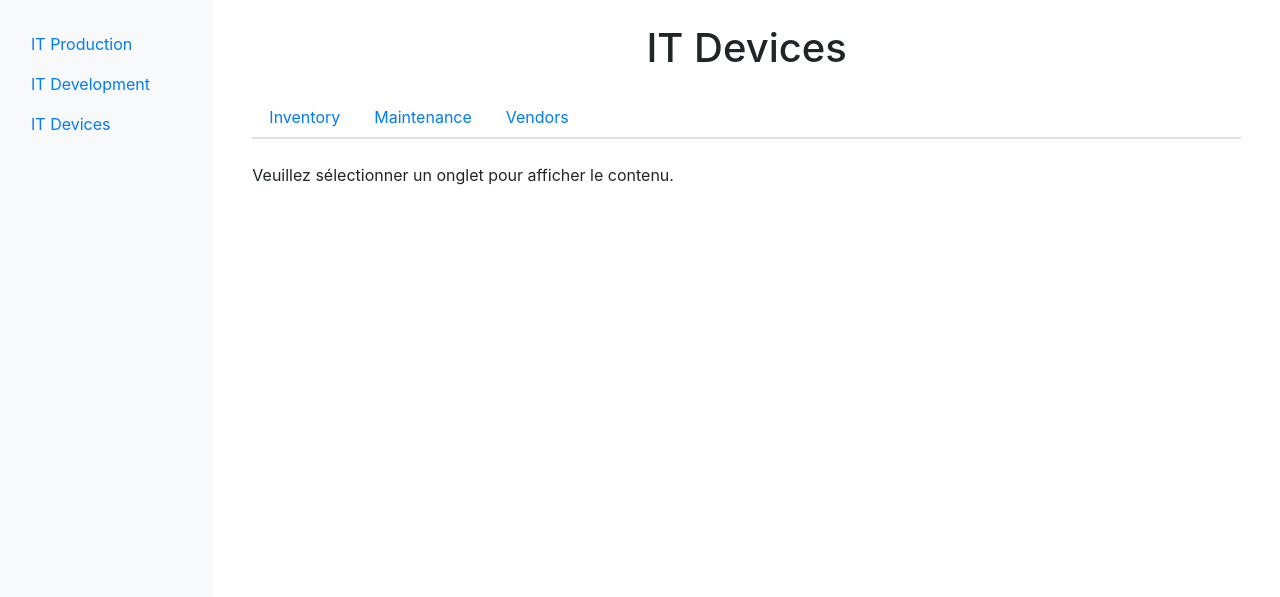
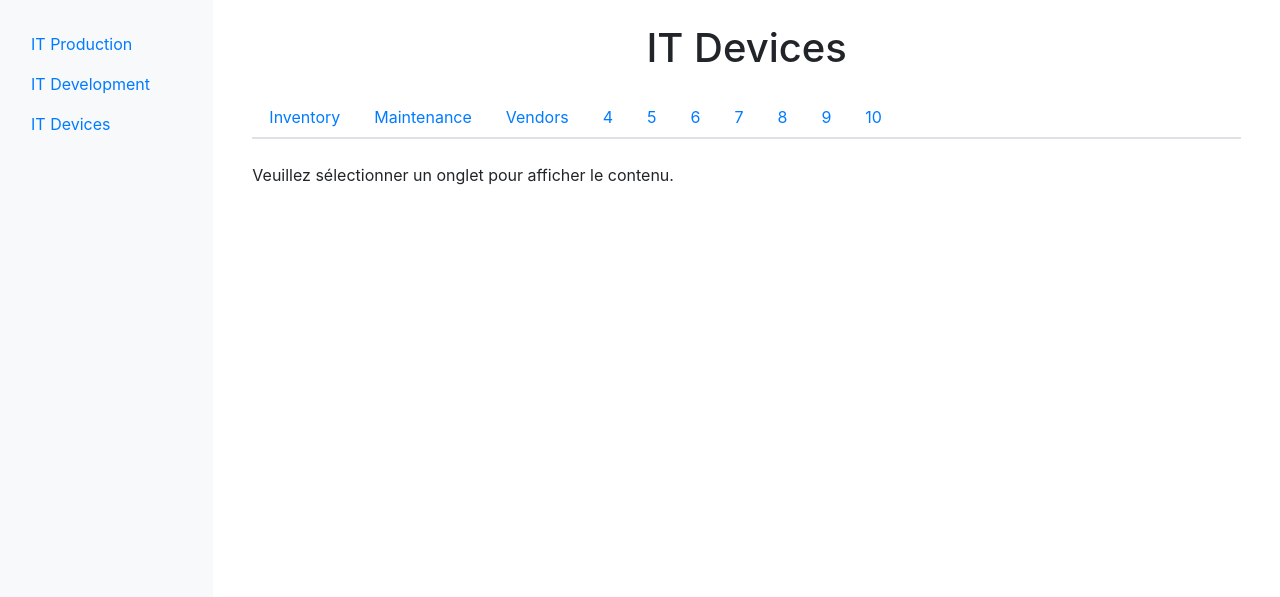
Before and after one commit to diaa-hariri/gbnews_network_project, a Flask app: page /it_devices in a window 1280 px wide. Shown: the part 106-703 px from the top of the page. Run offline with Flask 3, Linux system fonts and the light colour scheme; the visitor is signed in with stand-in values (Sample User, id 1); some libraries are stand-ins or nearby versions.

Commit message:
Add the following changes to the IT templates: - Updated `it-development.html` to include new project guidelines. - Enhanced `it-devices.html` with additional device management features. - Improved `it-production.html` with performance monitoring tools. - Updated the top tab links to include new tabs for "4", "5", "6", "7", "8", "9", and "10".

```diff
--- a/templates/it-devices.html
+++ b/templates/it-devices.html
@@ -14,6 +14,27 @@
                 </li>
                 <li class="nav-item">
                     <a class="nav-link {% if active_tab == 'vendors' %}active{% endif %}" href="{{ url_for('it_devices_vendors') }}">Vendors</a>
+                </li>
+                <li class="nav-item">
+                    <a class="nav-link {% if active_tab == '4' %}active{% endif %}" href="/dashboard">4</a>
+                </li>
+                <li class="nav-item">
+                    <a class="nav-link {% if active_tab == '5' %}active{% endif %}" href="/dashboard">5</a>
+                </li>
+                <li class="nav-item">
+                    <a class="nav-link {% if active_tab == '6' %}active{% endif %}" href="/dashboard">6</a>
+                </li>
+                <li class="nav-item">
+                    <a class="nav-link {% if active_tab == '7' %}active{% endif %}" href="/dashboard">7</a>
+                </li>
+                <li class="nav-item">
+                    <a class="nav-link {% if active_tab == '8' %}active{% endif %}" href="/dashboard">8</a>
+                </li>
+                <li class="nav-item">
+                    <a class="nav-link {% if active_tab == '9' %}active{% endif %}" href="/dashboard">9</a>
+                </li>
+                <li class="nav-item">
+                    <a class="nav-link {% if active_tab == '10' %}active{% endif %}" href="/dashboard">10</a>
                 </li>
             </ul>
         </div>
```
Also changed, not shown: templates/it-development.html (+21 -0 lines), templates/it-production.html (+21 -0 lines).
